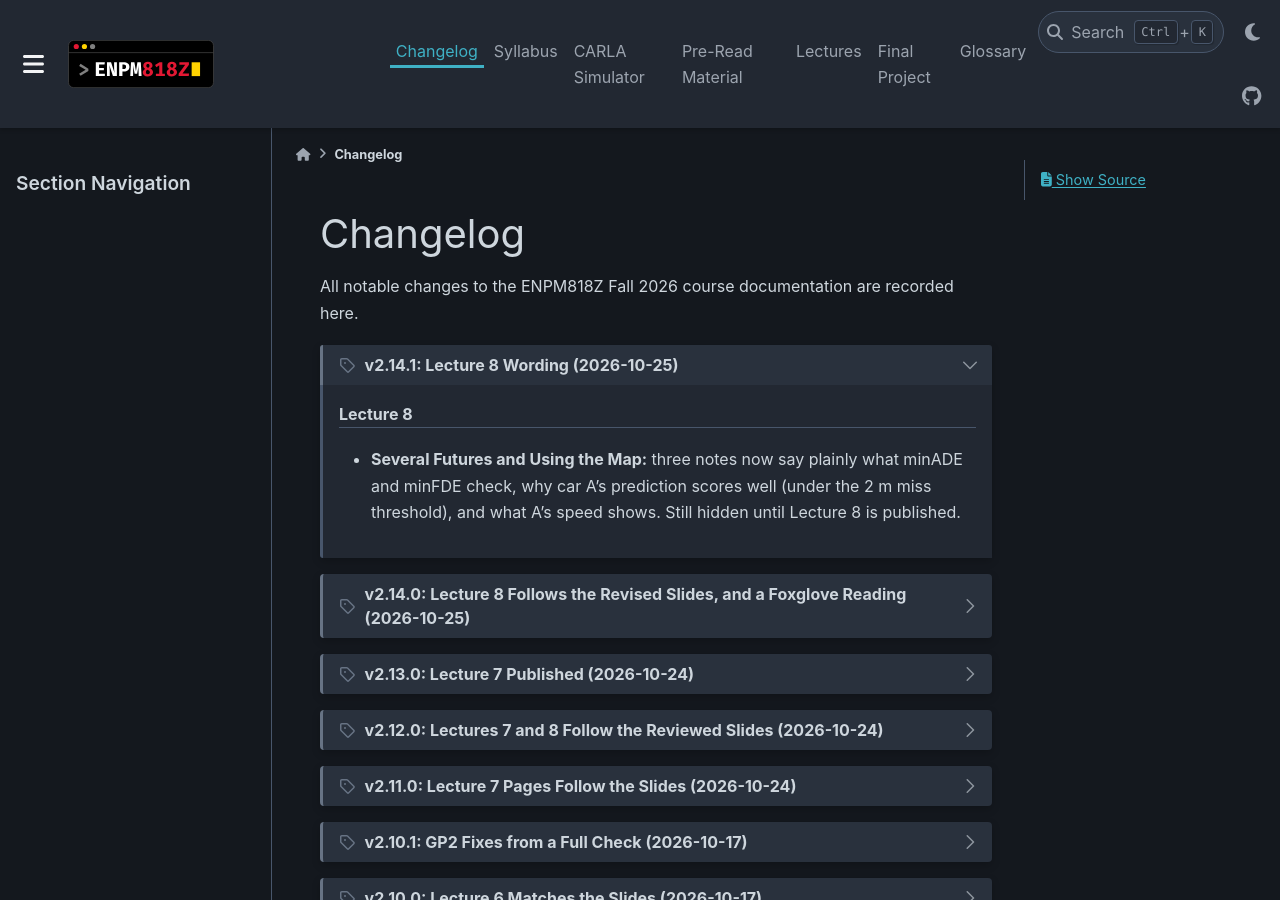
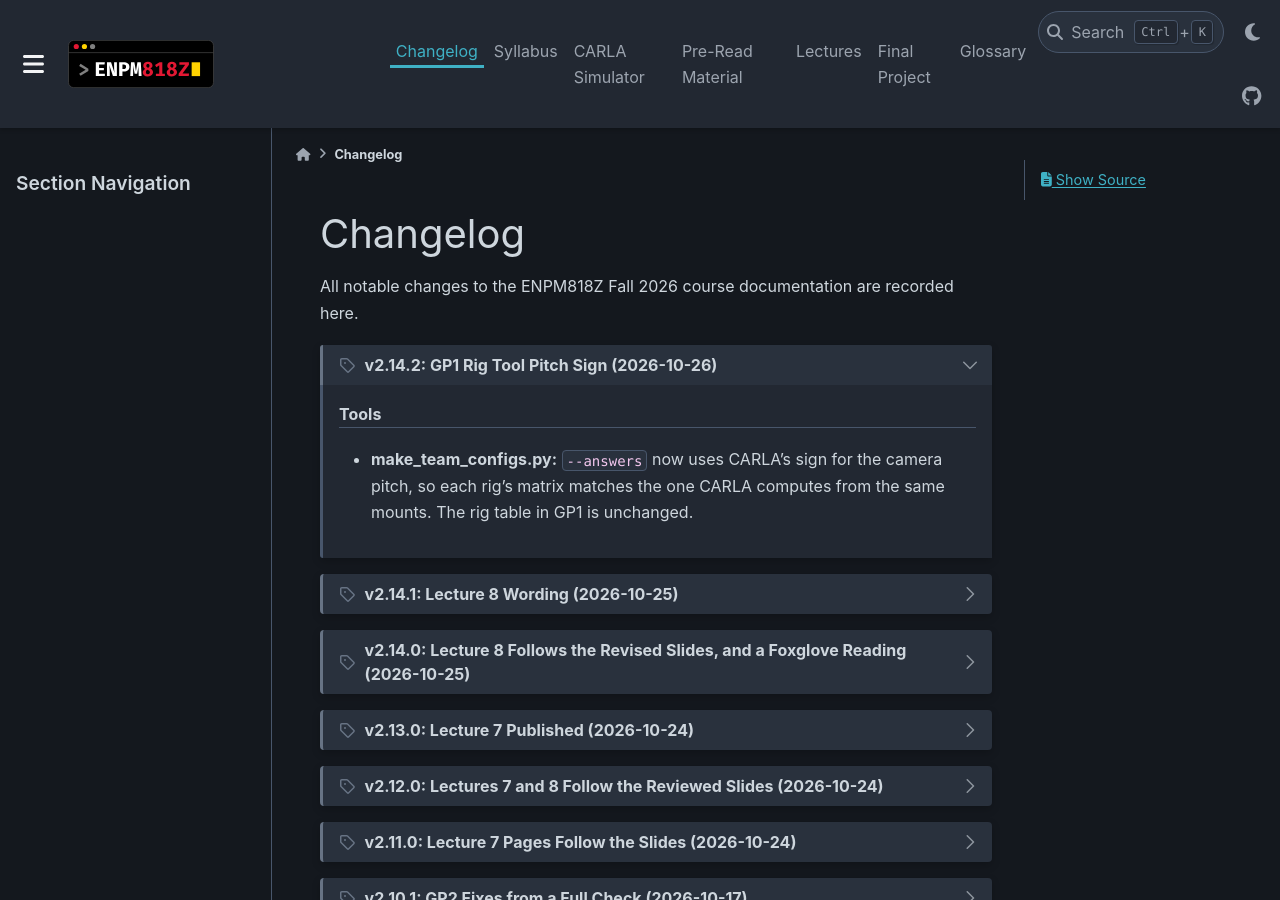
Before and after one commit to zeidk/enpm818z-fall-2026-docs, a Sphinx documentation site: the page built from docs/source/changelog/changelog.rst, in a window 1280 px wide and 900 px high. Built offline with Sphinx 7.4.7 and the PyData theme 0.15.4, drawn with Linux system fonts in a browser that asks for light colours; pages that are not in the unit, such as notebooks, are missing from menus.

Commit message:
make_team_configs: use CARLA's sign for the camera pitch in --answers
extrinsic() rotated the camera about y with the opposite sign, so a rig with
pitch -6.6 deg pointed its camera up and --answers differed from CARLA's own
transform by up to 0.44. The mount matrix now matches carla.Rotation(pitch=p)
.get_matrix(); all ten rigs agree with CARLA to 2.3e-7. The rig table is
unchanged. Changelog v2.14.2.

```diff
--- a/docs/source/changelog/changelog.rst
+++ b/docs/source/changelog/changelog.rst
@@ -5,10 +5,20 @@
 All notable changes to the ENPM818Z Fall 2026 course documentation are recorded here.
 
 
+.. dropdown:: v2.14.2: GP1 Rig Tool Pitch Sign (2026-10-26)
+   :icon: tag
+   :class-container: sd-border-success
+   :open:
+
+   .. rubric:: Tools
+
+   - **make_team_configs.py:** ``--answers`` now uses CARLA's sign for the
+     camera pitch, so each rig's matrix matches the one CARLA computes from
+     the same mounts. The rig table in GP1 is unchanged.
+
 .. dropdown:: v2.14.1: Lecture 8 Wording (2026-10-25)
    :icon: tag
    :class-container: sd-border-success
-   :open:
 
    .. rubric:: Lecture 8
 
```
Also changed, not shown: 1 other file.
